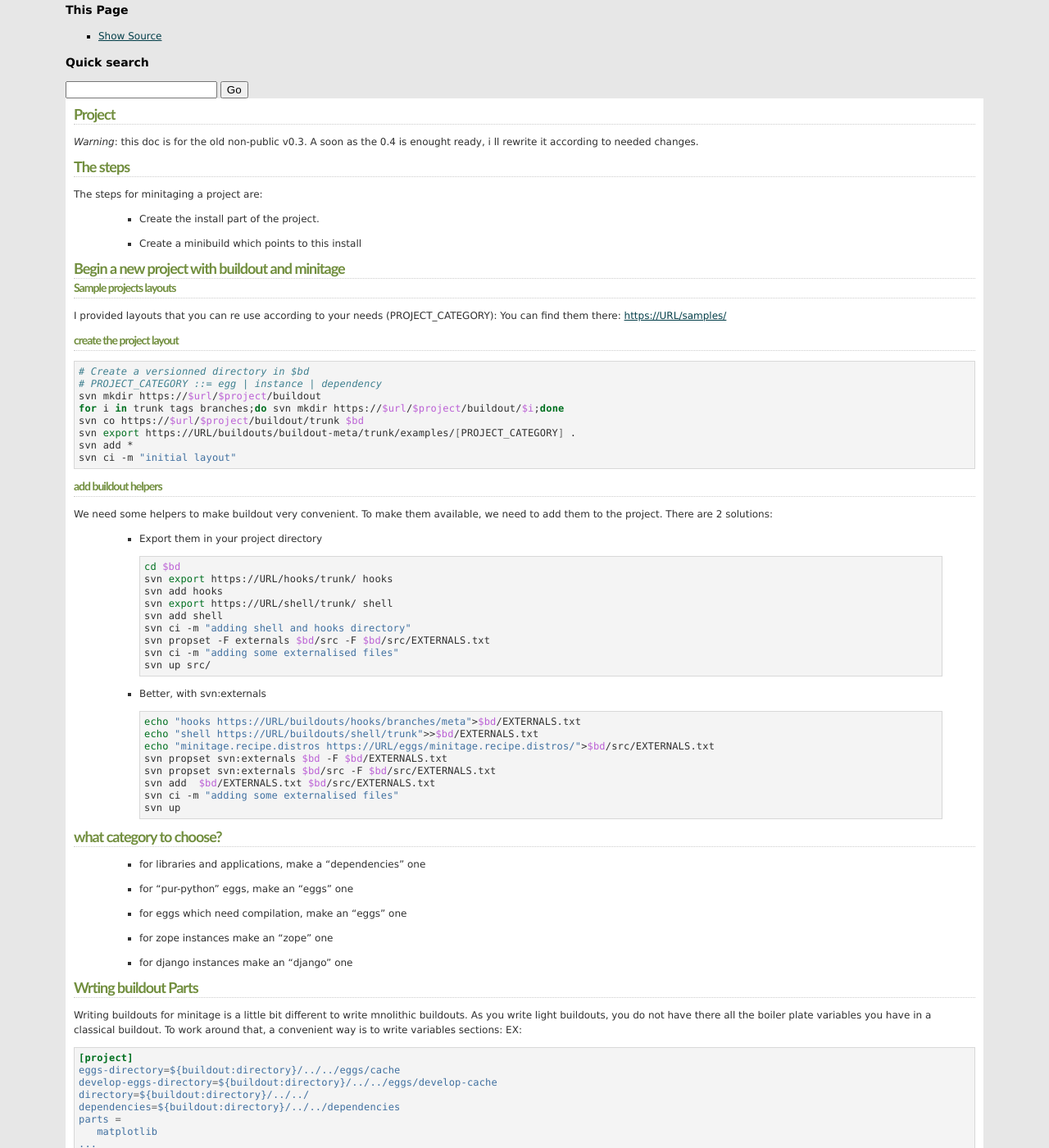
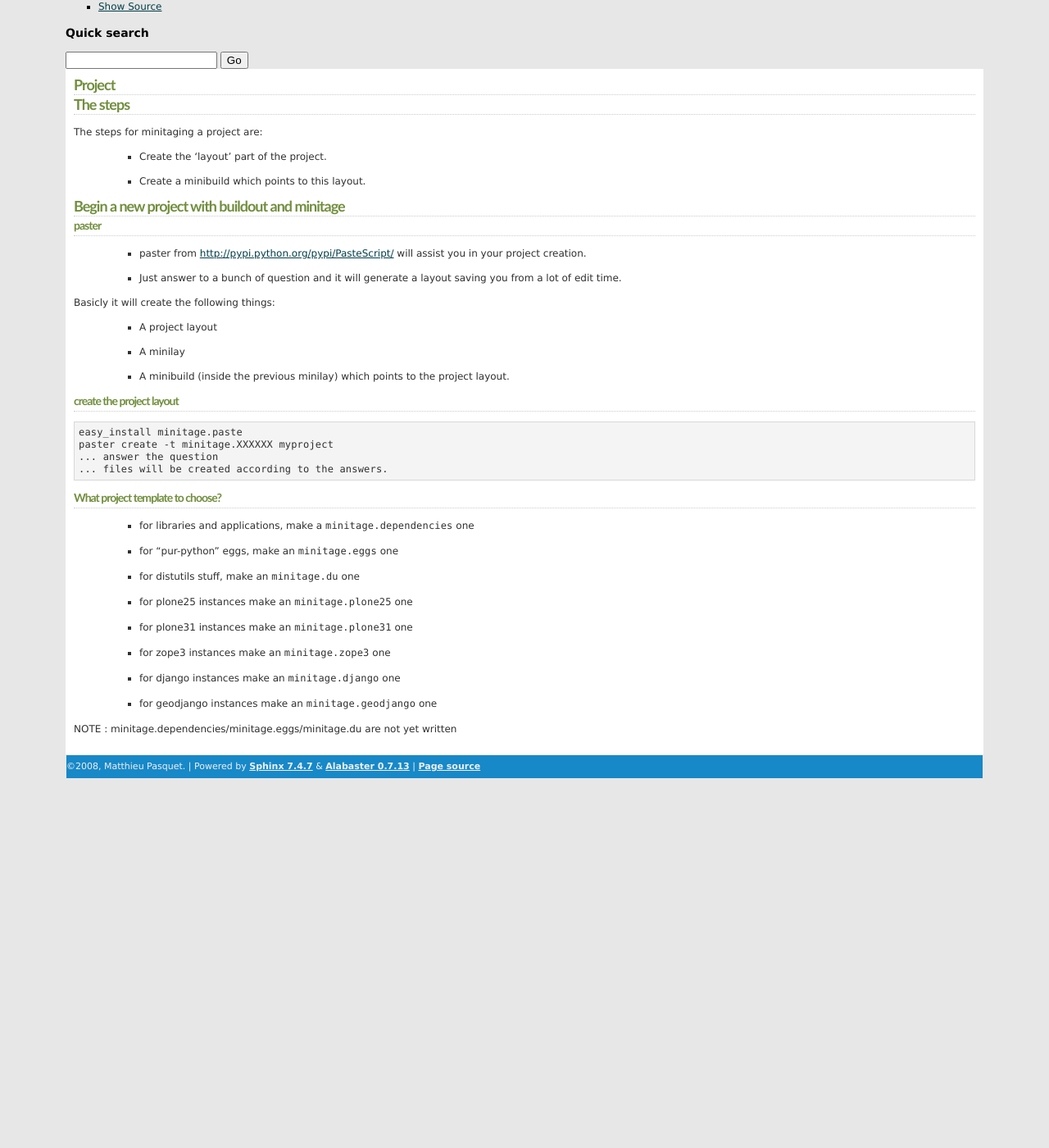
Before and after one commit to minitage/minitage.github.io, a Sphinx documentation site: the page built from source/project.rst, in a window 1280 px wide and 1400 px high, scrolled down 444 px. Shown: the whole window at 82% size. Built offline with Sphinx 7.4.7, drawn with Linux system fonts in a browser that asks for light colours; after the commit the page ends 1413 px from its top, so only the background shows below that; some of the changed text lies outside the part shown.

Commit message:
update doc

```diff
--- a/source/project.rst
+++ b/source/project.rst
@@ -1,110 +1,49 @@
 =======
 Project
 =======
-
-*Warning*: this doc is for the old non-public v0.3.
-A soon as the 0.4 is enought ready, i ll rewrite it according to needed changes.
-
 The steps
 =========
 
 The steps for minitaging a project are:
 
-    * Create the install part of the project.
-    * Create a minibuild which points to this install
+    * Create the 'layout' part of the project.
+    * Create a minibuild which points to this layout.
 
 Begin a new project with buildout and minitage
 ==============================================
 
-Sample projects layouts
+paster
 -----------------------
+    - paster from http://pypi.python.org/pypi/PasteScript/ will assist you in your project creation.
+    - Just answer to a bunch of question and it will generate a layout saving you from a lot of edit time.
 
-I provided layouts that you can re use according to your needs (PROJECT_CATEGORY):
-You can find them there: https://URL/samples/
+Basicly it will create the following things:
+
+ - A project layout
+ - A minilay
+ - A minibuild (inside the previous minilay) which points to the project layout.
+
 
 create the project layout
 -------------------------
 
 .. sourcecode:: sh
 
-    # Create a versionned directory in $bd
-    # PROJECT_CATEGORY ::= egg | instance | dependency
-    svn mkdir https://$url/$project/buildout
-    for i in trunk tags branches;do svn mkdir https://$url/$project/buildout/$i;done
-    svn co https://$url/$project/buildout/trunk $bd
-    svn export https://URL/buildouts/buildout-meta/trunk/examples/[PROJECT_CATEGORY] .
-    svn add *
-    svn ci -m "initial layout"
+    easy_install minitage.paste
+    paster create -t minitage.XXXXXX myproject
+    ... answer the question
+    ... files will be created according to the answers.
 
-add buildout helpers
---------------------
+What project template to choose?
+----------------------------------
 
-We need some helpers to make buildout very convenient. To make them available, we need to add them to the project.
-There are 2 solutions:
+    - for libraries and applications, make a ``minitage.dependencies`` one
+    - for "pur-python" eggs, make an ``minitage.eggs`` one
+    - for distutils stuff, make an ``minitage.du`` one
+    - for plone25 instances make an ``minitage.plone25`` one
+    - for plone31 instances make an ``minitage.plone31`` one
+    - for zope3 instances make an ``minitage.zope3`` one
+    - for django instances make an ``minitage.django`` one
+    - for geodjango instances make an ``minitage.geodjango`` one
 
-    * Export them in your project directory
-
-      .. sourcecode:: sh
-
-        cd $bd
-        svn export https://URL/hooks/trunk/ hooks
-        svn add hooks
-        svn export https://URL/shell/trunk/ shell
-        svn add shell
-        svn ci -m "adding shell and hooks directory"
-        svn propset -F externals $bd/src -F $bd/src/EXTERNALS.txt
-        svn ci -m "adding some externalised files"
-        svn up src/
-
-    * Better, with svn:externals
-
-      .. sourcecode:: sh
-
-        echo "hooks https://URL/buildouts/hooks/branches/meta">$bd/EXTERNALS.txt
-        echo "shell https://URL/buildouts/shell/trunk">>$bd/EXTERNALS.txt
-        echo "minitage.recipe.distros https://URL/eggs/minitage.recipe.distros/">$bd/src/EXTERNALS.txt
-        svn propset svn:externals $bd -F $bd/EXTERNALS.txt
-        svn propset svn:externals $bd/src -F $bd/src/EXTERNALS.txt
-        svn add  $bd/EXTERNALS.txt $bd/src/EXTERNALS.txt
-        svn ci -m "adding some externalised files"
-        svn up
-
-what category to choose?
-========================
-
-    * for libraries and applications, make a "dependencies" one
-    * for "pur-python" eggs, make an "eggs" one
-    * for eggs which need compilation, make an "eggs" one
-    * for zope instances make an "zope" one
-    * for django instances make an "django" one
-
-Wrting buildout Parts
-=====================
-
-Writing buildouts for minitage is a little bit different to write mnolithic buildouts.
-As you write light buildouts, you do not have there all the boiler plate variables you have in a classical buildout.
-To work around that, a convenient way is to write variables sections:
-EX:
-
-.. sourcecode:: ini
-
-     [project]
-     eggs-directory=${buildout:directory}/../../eggs/cache
-     develop-eggs-directory=${buildout:directory}/../../eggs/develop-cache
-     directory=${buildout:directory}/../../
-     dependencies=${buildout:directory}/../../dependencies
-     parts =
-        matplotlib
-     ...
-     [freetype]
-     location=${project:dependencies}/freetype-2.1/part
-     include=${project:dependencies}/freetype-2.1/linclude
-     lib=${project:dependencies}/freetype-2.1/lib/lib
-
-There you can reference easily:
-
-    * ``${projet:eggs-directory}``: cache for eggs
-    * ``${projet:develop-eggs-directory}``: cache for develop eggs
-    * ``${project:dependencies}``: where the project dependencie are installed
-    * ``${freeype:include}``: where the include for freetype are
-    * ``${freeype:lib}``: where the so for freetype are
+NOTE : minitage.dependencies/minitage.eggs/minitage.du are not yet written
--- a/source/spec.rst
+++ b/source/spec.rst
@@ -59,7 +59,7 @@ Specifying alternate minilays to minimerge
 
 
 
-The minibuilds:
+The minibuilds
 ===============
 
 Abstract
```
